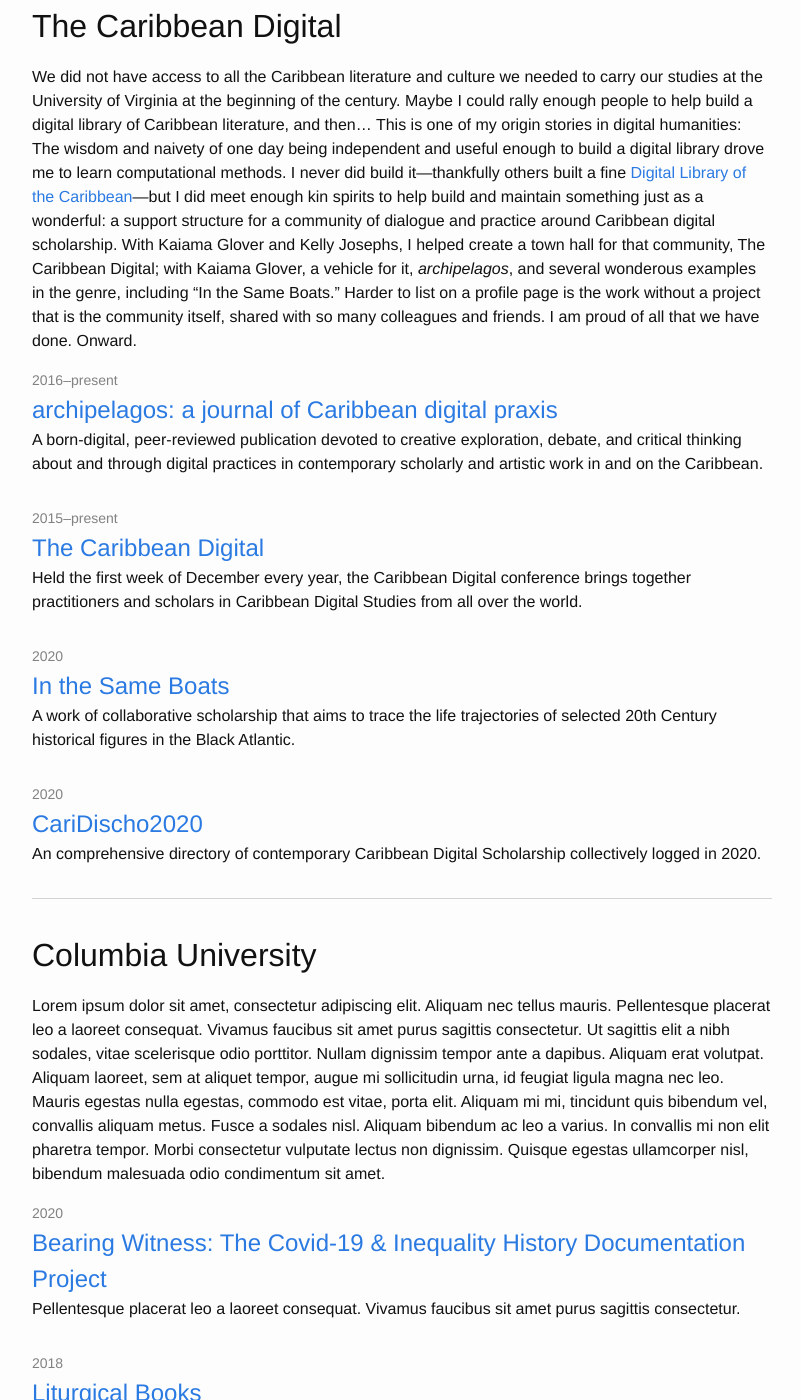
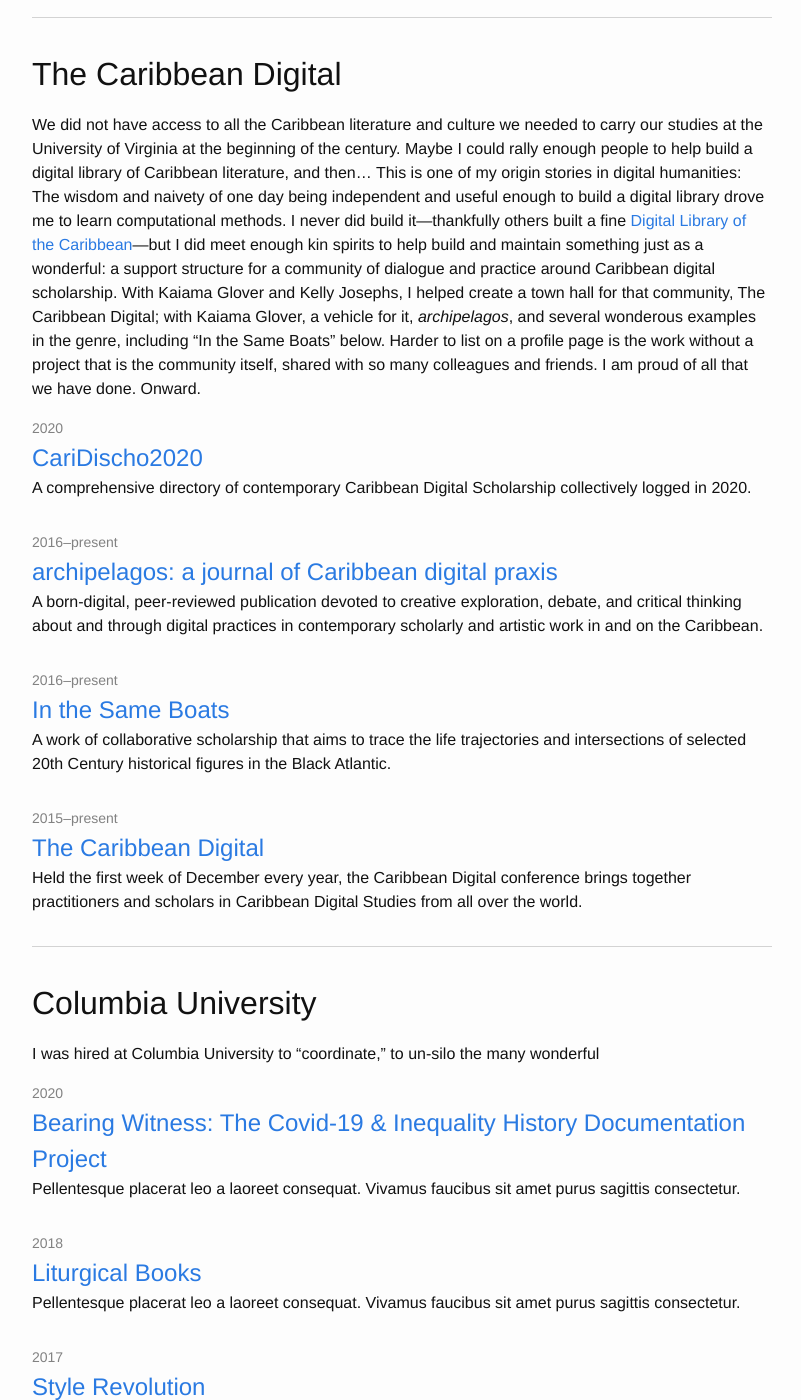
Before and after one commit to elotroalex/elotroalex, a Jekyll site: the page built from profiles.md, in a window 1280 px wide and 1400 px high, scrolled down 1002 px. Shown: the whole window, without its empty margins (238-1039 px from the left). Built offline with Jekyll 4.4.1, drawn with Linux system fonts in a browser that asks for light colours; some of the changed lines change nothing that is shown; some of the changed text lies outside the part shown.

Commit message:
polished caribbean digital

```diff
--- a/_data/projects.yml
+++ b/_data/projects.yml
@@ -1,6 +1,13 @@
 #########################
 # The Caribbean Digital #
 #########################
+
+- title: "CariDischo2020"
+  time: "2020"
+  link: caribbeandigitalnyc.net/caridischo
+  url: http://caribbeandigitalnyc.net/caridischo/
+  category: tcd
+  blurb: "A comprehensive directory of contemporary Caribbean Digital Scholarship collectively logged in 2020."
 
 - title: "archipelagos: a journal of Caribbean digital praxis"
   time: "2016–present"
@@ -9,6 +16,13 @@
   category: tcd
   blurb: "A born-digital, peer-reviewed publication devoted to creative exploration, debate, and critical thinking about and through digital practices in contemporary scholarly and artistic work in and on the Caribbean."
 
+- title: "In the Same Boats"
+  time: "2016–present"
+  link: sameboats.org
+  url: http://sameboats.org
+  category: tcd
+  blurb: "A work of collaborative scholarship that aims to trace the life trajectories and intersections of selected 20th Century historical figures in the Black Atlantic."
+
 - title: "The Caribbean Digital"
   time: "2015–present"
   link: caribbeandigitalnyc.net
@@ -16,19 +30,6 @@
   category: tcd
   blurb: "Held the first week of December every year, the Caribbean Digital conference brings together practitioners and scholars in Caribbean Digital Studies from all over the world."
 
-- title: "In the Same Boats"
-  time: "2020"
-  link: sameboats.org
-  url: http://sameboats.org
-  category: tcd
-  blurb: "A work of collaborative scholarship that aims to trace the life trajectories of selected 20th Century historical figures in the Black Atlantic."
-
-- title: "CariDischo2020"
-  time: "2020"
-  link: caribbeandigitalnyc.net/caridischo
-  url: http://caribbeandigitalnyc.net/caridischo/
-  category: tcd
-  blurb: "An comprehensive directory of contemporary Caribbean Digital Scholarship collectively logged in 2020."
 
 ################
 # Aimé Césaire #
--- a/profiles.md
+++ b/profiles.md
@@ -19,7 +19,7 @@
 
 ---
 
-Below is a selection of my work organized by profiles---some of the different paths I walk on. Although these worlds often intersect with each other, they remain somewhat distinct to my ears, and I am often, or have been, an other Alex in each.
+Below is a selection of my work organized by profiles---some of the different paths I walk on. Although these worlds often intersect with each other, they remain somewhat distinct to my ears, and I am often, or have been, an other Alex in each. Much of the work listed below is also team work where I play an important role, but by no means the only important role. The dates mark my involvement in the project, not necessarily the life of the project itself.
 
 * TOC
 {:toc}
@@ -30,7 +30,7 @@
 
 ## The Caribbean Digital
 
-We did not have access to all the Caribbean literature and culture we needed to carry our studies at the University of Virginia at the beginning of the century. Maybe I could rally enough people to help build a digital library of Caribbean literature, and then... This is one of my origin stories in digital humanities: The wisdom and naivety of one day being independent and useful enough to build a digital library drove me to learn computational methods. I never did build it---thankfully others built a fine [Digital Library of the Caribbean](https://www.dloc.com/)---but I did meet enough kin spirits to help build and maintain something just as a wonderful: a support structure for a community of dialogue and practice around Caribbean digital scholarship. With Kaiama Glover and Kelly Josephs, I helped create a town hall for that community, The Caribbean Digital; with Kaiama Glover, a vehicle for it, *archipelagos*, and several wonderous examples in the genre, including "In the Same Boats." Harder to list on a profile page is the work without a project that is the community itself, shared with so many colleagues and friends. I am proud of all that we have done. Onward.
+We did not have access to all the Caribbean literature and culture we needed to carry our studies at the University of Virginia at the beginning of the century. Maybe I could rally enough people to help build a digital library of Caribbean literature, and then... This is one of my origin stories in digital humanities: The wisdom and naivety of one day being independent and useful enough to build a digital library drove me to learn computational methods. I never did build it---thankfully others built a fine [Digital Library of the Caribbean](https://www.dloc.com/)---but I did meet enough kin spirits to help build and maintain something just as a wonderful: a support structure for a community of dialogue and practice around Caribbean digital scholarship. With Kaiama Glover and Kelly Josephs, I helped create a town hall for that community, The Caribbean Digital; with Kaiama Glover, a vehicle for it, *archipelagos*, and several wonderous examples in the genre, including "In the Same Boats" below. Harder to list on a profile page is the work without a project that is the community itself, shared with so many colleagues and friends. I am proud of all that we have done. Onward.
 
 <ul class="post-list">
 {% assign tcd_projects = site.data.projects | where: "category","tcd" %}
@@ -49,7 +49,7 @@
 
 ## Columbia University
 
-Lorem ipsum dolor sit amet, consectetur adipiscing elit. Aliquam nec tellus mauris. Pellentesque placerat leo a laoreet consequat. Vivamus faucibus sit amet purus sagittis consectetur. Ut sagittis elit a nibh sodales, vitae scelerisque odio porttitor. Nullam dignissim tempor ante a dapibus. Aliquam erat volutpat. Aliquam laoreet, sem at aliquet tempor, augue mi sollicitudin urna, id feugiat ligula magna nec leo. Mauris egestas nulla egestas, commodo est vitae, porta elit. Aliquam mi mi, tincidunt quis bibendum vel, convallis aliquam metus. Fusce a sodales nisl. Aliquam bibendum ac leo a varius. In convallis mi non elit pharetra tempor. Morbi consectetur vulputate lectus non dignissim. Quisque egestas ullamcorper nisl, bibendum malesuada odio condimentum sit amet.
+I was hired at Columbia University to "coordinate," to un-silo the many wonderful
 
 <ul class="post-list">
 {% assign cu_projects = site.data.projects | where: "category","columbia" %}
```
